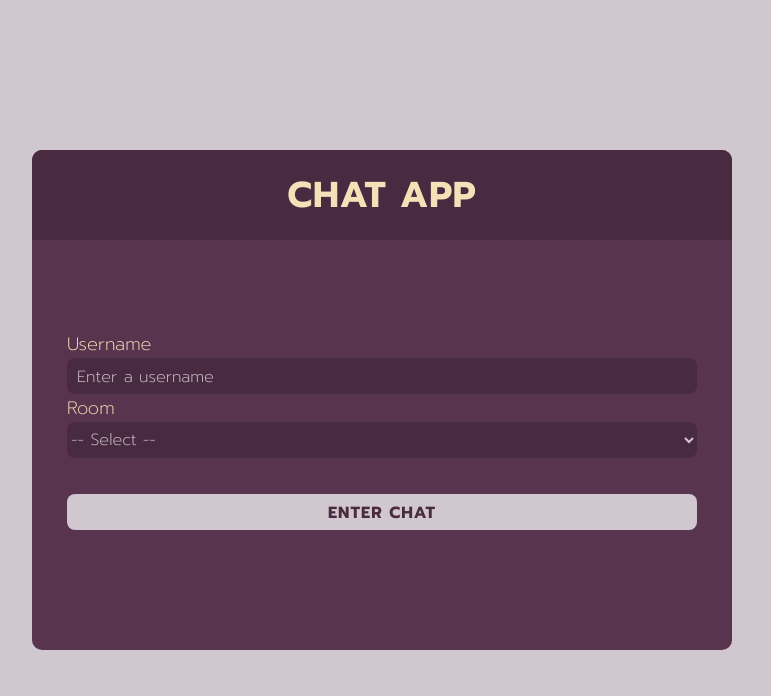
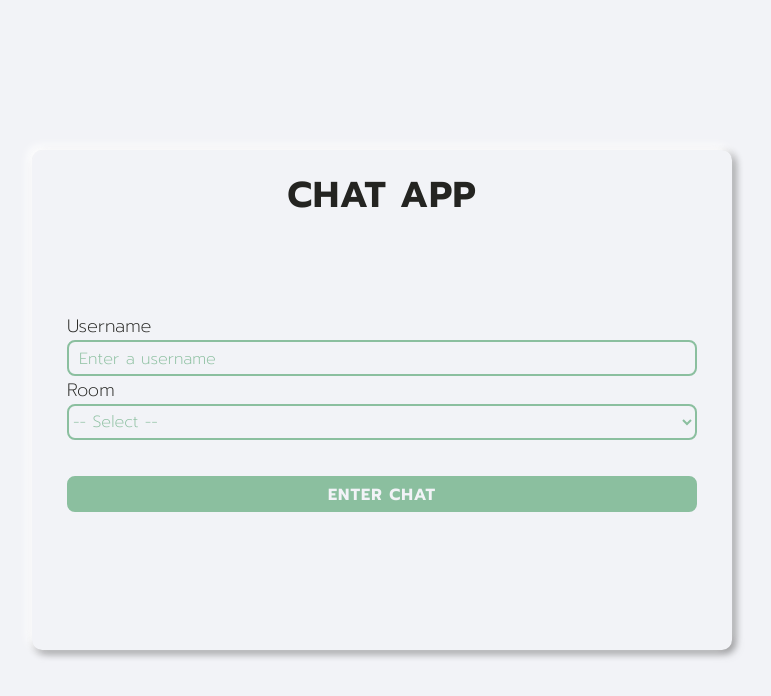
Before and after one commit to RoLo-dev/ChatRoom, a website: page public/index.html in a window 1280 px wide. Shown: the whole page, without its empty margins (258-1029 px from the left). Drawn offline with nearby package versions, Linux system fonts and the light colour scheme.

Commit message:
Update style.css

```diff
--- a/public/css/style.css
+++ b/public/css/style.css
@@ -7,12 +7,12 @@ html{
     font-size: 18px;
     font-family: 'Prompt', sans-serif;
     font-weight: 200;
-    color: #F5E0B7;
+    color: #242421;
     display: flex;
     justify-content: center;
     align-items: center;
     height: 100vh;
-    background-color: #D1C7CF;
+    background-color: #F2F3F7;
 }
 .wrapper{
     width: 90%;
@@ -23,14 +23,17 @@ html{
 }
 
 .container{
-    background-color: #59344F;
+    /* background-color: #59344F; */
     border-radius: 10px;
     height: 500px;
     width: 700px;
+    box-shadow: -3px -3px 8px rgba(255,255,255,1),
+                -3px -3px 13px rgba(255,255,255,0.5),
+                inset 3px 3px 8px rgba(255,255,255,0.1),
+                3px 3px 9px rgba(0,0,0,0.5);
 }
 .container header{
-    background-color: #492B41;
-    padding: 1rem 0;
+    padding-top: 1rem;
     text-align: center;
     border-top-left-radius: 10px;
     border-top-right-radius: 10px;
@@ -47,23 +50,23 @@ html{
 .main form input{
     height: 2rem;
     font-family: 'Prompt', sans-serif;
-    background-color: #492B41;
-    border: 0;
+    background-color: transparent;
+    border: 2px solid #8BBF9F;
     outline: 0;
-    color: #F5E0B7;
+    color: #242421;
     font-size: 0.9rem;
     padding-left: 10px;
     border-radius: 8px;
 }
 .main form input::placeholder{
-    color: #D1C7CF;
+    color: #8BBF9F;
 }
 .main form #select-room{
     position: relative;
-    background-color: #492B41;
+    background-color: transparent;
+    border: 2px solid #8BBF9F;
     outline: 0;
-    border: 0;
-    color: #D1C7CF;
+    color: #8BBF9F;
     font-family: 'Prompt', sans-serif;
     font-size: 0.9rem;
     width: 100%;
@@ -72,9 +75,9 @@ html{
     border-radius: 8px;
 }
 .submit-btn{
-    color: #492B41 !important;
+    color: #F2F3F7 !important;
     padding-left: 0 !important;
-    background-color: #D1C7CF !important;
+    background-color: #8BBF9F !important;
     font-weight: 700;
     letter-spacing: 1px;
     transition: all 0.5s ease-in;
@@ -82,8 +85,8 @@ html{
 .submit-btn:hover,
 .submit-btn:focus{
     cursor: pointer;
-    color: #F5E0B7 !important;
-    background-color: #492B41 !important;
+    color: #8BBF9F !important;
+    background-color: transparent !important;
     transition: all 0.2s ease-in;
 }
 .submit-btn:active{
```
